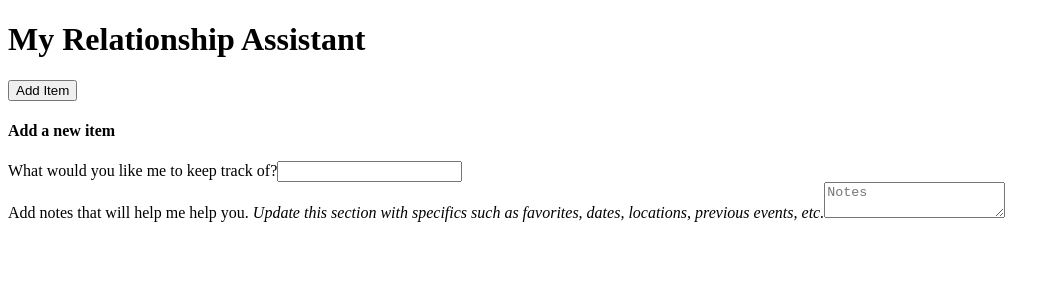
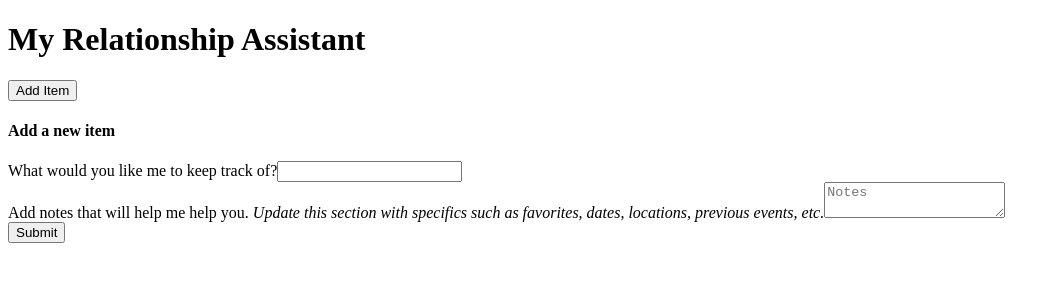
Before and after one commit to TylerJAllen/React-independent-project, a React app: page / in a window 1280 px wide. Both pictures are taken after a click on the button "Add Item". Shown: the top 300 px of the page, without its empty margins (0-1060 px from the left). Built offline with nearby package versions, Linux system fonts and the light colour scheme.

Commit message:
create handleNewItemFormSubmission method with binding, and add ref to inputs using react-bootsrap.

```diff
--- a/src/components/NewItemForm.jsx
+++ b/src/components/NewItemForm.jsx
@@ -1,30 +1,45 @@
 import React from 'react';
-import item from '../models/item.js';
+import Item from '../models/Item.js';
 import PropTypes from 'prop-types';
-import {Form, InputGroup, FormGroup, ControlLabel, FormControl} from 'react-bootstrap';
+import {Form, InputGroup, FormGroup, ControlLabel, FormControl, Button} from 'react-bootstrap';
 // import styles from '../styles/App.css';
-
 
 class NewItemForm extends React.Component{
   constructor(props){
     super(props);
+    this.handleNewItemFormSubmission = this.handleNewItemFormSubmission.bind(this);
+  }
+
+  handleNewItemFormSubmission(event) {
+    event.preventDefault();
+    const {_title, _note} = this.refs;
+    console.log(this.textInput.value);
+    console.log(this.textareaInput.value);
+    var newItem = new Item(this.textInput.value, this.textareaInput.value);
+    console.log(newItem);
+    this.props.onNewItemCreation(newItem);
+    this.props.hideFormAfterSubmission();
   }
 
   render(){
     return (
       <div>
-        <form>
+        <form onSubmit={this.handleNewItemFormSubmission}>
           <FormGroup controlId="formControlsText">
             <ControlLabel>What would you like me to keep track of?</ControlLabel>
             <FormControl
               id="formControlsText"
               type="text"
+              inputRef={ref => { this.textInput = ref; }}
               />
           </FormGroup>
           <FormGroup controlId="formControlsTextarea">
             <ControlLabel>Add notes that will help me help you. <em>Update this section with specifics such as favorites, dates, locations, previous events, etc.</em></ControlLabel>
-            <FormControl componentClass="textarea" placeholder="Notes" />
+            <FormControl componentClass="textarea" placeholder="Notes"
+            inputRef={ref => { this.textareaInput = ref; }}
+            />
           </FormGroup>
+          <Button type="submit">Submit</Button>
         </form>
       </div>
     );
--- a/src/models/item.js
+++ b/src/models/item.js
@@ -1,6 +1,6 @@
 class Item {
-  constructor(titles, note) {
-    this.titles = titles;
+  constructor(title, note) {
+    this.title = title;
     this.note = note;
   }
 }
```
